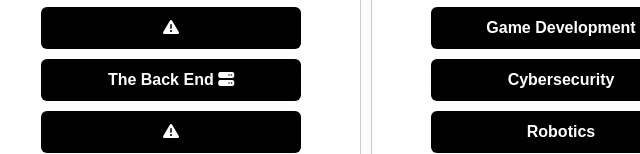
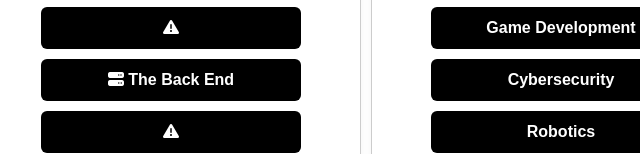
Before and after one commit to marcsnl/marcsnl.github.io, a plain HTML site: page index.html in a window 1280 px wide. Both pictures are taken after a click on the link "Explore". Shown: the part 646-800 px from the top of the page, 469-1109 px from the left. Drawn offline with Linux system fonts and the light colour scheme.

Commit message:
Fix link formatting for 'The Back End' entry

```diff
--- a/index.html
+++ b/index.html
@@ -165,7 +165,7 @@
               <ul>
                 <li class="archive-list"><a href="https://opticunity.github.io/" target="_blank" class="archive-link"><i class="fa-solid fa-eye"></i> OpticUnity</a></li>
                 <li class="archive-list"><a href="#" class="archive-link"><i class="fas fa-triangle-exclamation"></i></a></li>
-                <li class="archive-list"><a href="#" class="archive-link">The Back End <i class="fa-solid fa-server"></i></a></li>
+                <li class="archive-list"><a href="#" class="archive-link"><i class="fa-solid fa-server"></i> The Back End</a></li>
                 <li class="archive-list"><a href="#" class="archive-link"><i class="fas fa-triangle-exclamation"></i></a></li>
                 <li class="archive-list"><a href="#" class="archive-link"><i class="fas fa-triangle-exclamation"></i></a></li>
               </ul>
```
